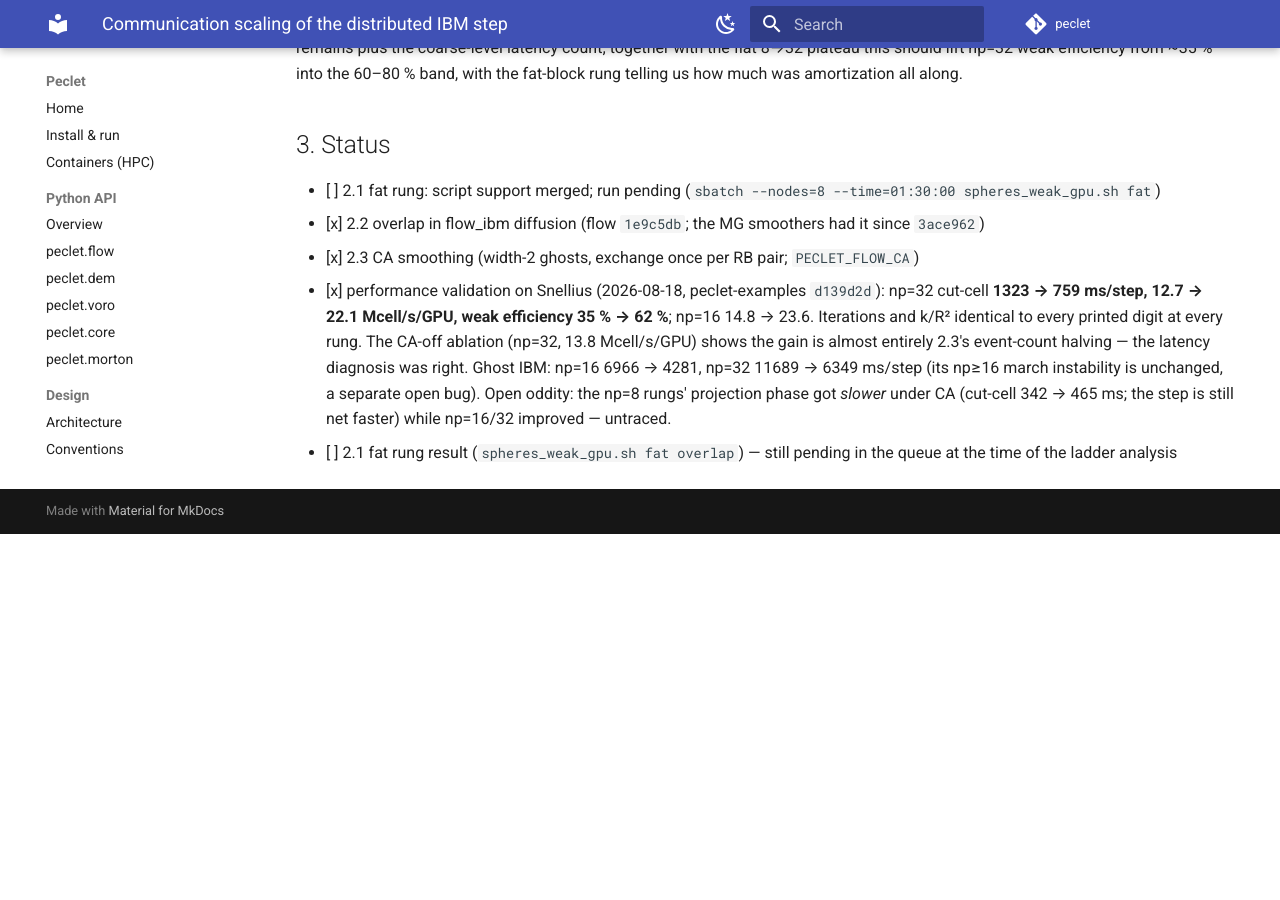
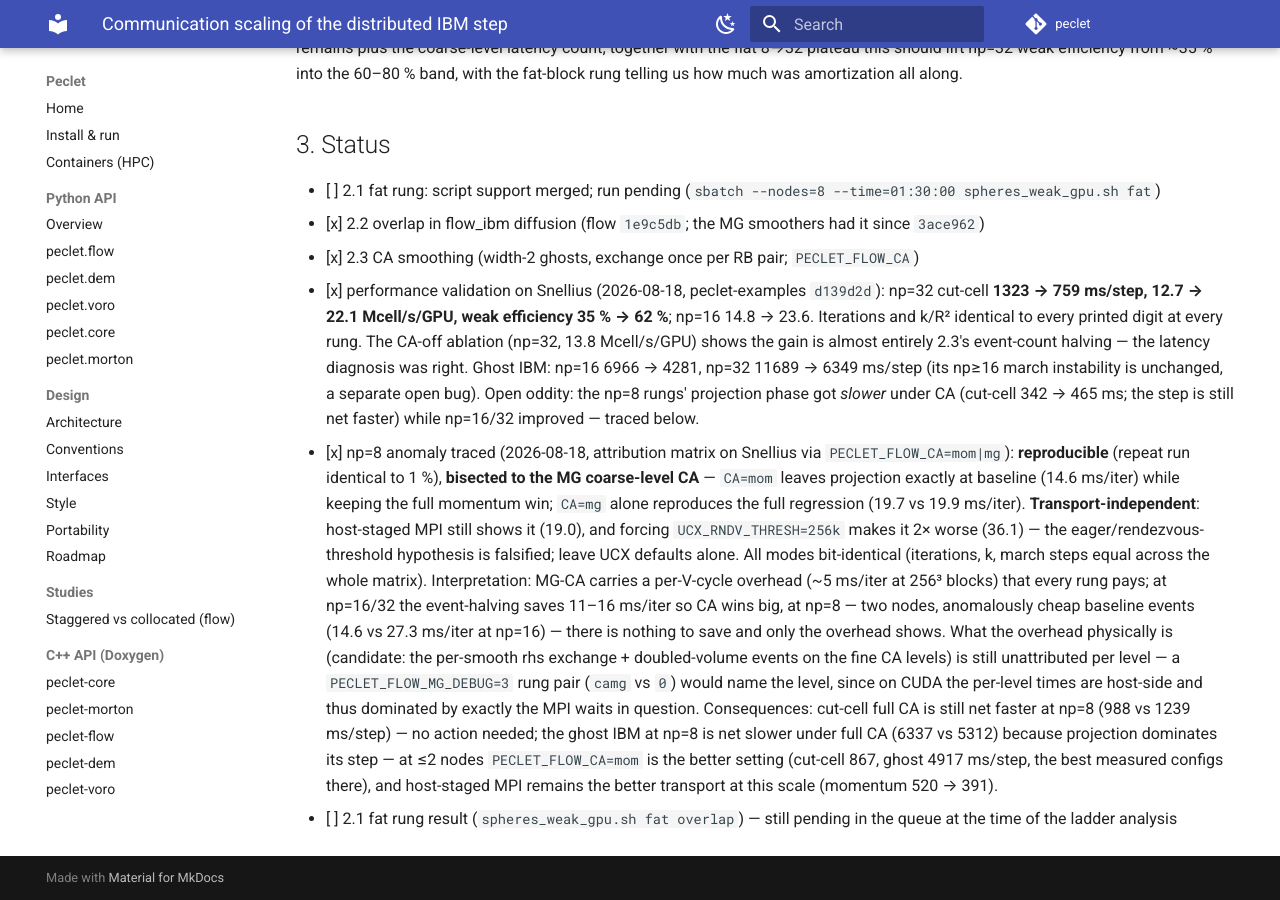
Before and after one commit to computational-chemical-engineering/peclet, an MkDocs documentation site: the page built from docs/COMMUNICATION_SCALING.md, in a window 1280 px wide and 900 px high, scrolled down 2537 px. Built offline with MkDocs 1.6.1 and Material for MkDocs 9.7.7, drawn with Linux system fonts in a browser that asks for light colours; comment, search, counter and statistics services are not loaded; before the commit the page ends 3071 px from its top, so only the background shows below that.

Commit message:
docs: np8 CA anomaly traced — MG-CA overhead, nothing to save at 2 nodes; CA=mom guidance for small np
Co-Authored-By: Claude Fable 5 <noreply@anthropic.com>

```diff
--- a/docs/COMMUNICATION_SCALING.md
+++ b/docs/COMMUNICATION_SCALING.md
@@ -134,6 +134,26 @@ was amortization all along.
       halving — the latency diagnosis was right. Ghost IBM: np=16 6966 → 4281, np=32
       11689 → 6349 ms/step (its np≥16 march instability is unchanged, a separate open bug).
       Open oddity: the np=8 rungs' projection phase got *slower* under CA (cut-cell 342 → 465 ms;
-      the step is still net faster) while np=16/32 improved — untraced.
+      the step is still net faster) while np=16/32 improved — traced below.
+- [x] np=8 anomaly traced (2026-08-18, attribution matrix on Snellius via `PECLET_FLOW_CA=mom|mg`):
+      **reproducible** (repeat run identical to 1 %), **bisected to the MG coarse-level CA** —
+      `CA=mom` leaves projection exactly at baseline (14.6 ms/iter) while keeping the full
+      momentum win; `CA=mg` alone reproduces the full regression (19.7 vs 19.9 ms/iter).
+      **Transport-independent**: host-staged MPI still shows it (19.0), and forcing
+      `UCX_RNDV_THRESH=256k` makes it 2× worse (36.1) — the eager/rendezvous-threshold hypothesis
+      is falsified; leave UCX defaults alone. All modes bit-identical (iterations, k, march steps
+      equal across the whole matrix). Interpretation: MG-CA carries a per-V-cycle overhead
+      (~5 ms/iter at 256³ blocks) that every rung pays; at np=16/32 the event-halving saves
+      11–16 ms/iter so CA wins big, at np=8 — two nodes, anomalously cheap baseline events
+      (14.6 vs 27.3 ms/iter at np=16) — there is nothing to save and only the overhead shows.
+      What the overhead physically is (candidate: the per-smooth rhs exchange + doubled-volume
+      events on the fine CA levels) is still unattributed per level — a
+      `PECLET_FLOW_MG_DEBUG=3` rung pair (`camg` vs `0`) would name the level, since on CUDA the
+      per-level times are host-side and thus dominated by exactly the MPI waits in question.
+      Consequences: cut-cell full CA is still net faster at np=8 (988 vs 1239 ms/step) — no
+      action needed; the ghost IBM at np=8 is net slower under full CA (6337 vs 5312) because
+      projection dominates its step — at ≤2 nodes `PECLET_FLOW_CA=mom` is the better setting
+      (cut-cell 867, ghost 4917 ms/step, the best measured configs there), and host-staged MPI
+      remains the better transport at this scale (momentum 520 → 391).
 - [ ] 2.1 fat rung result (`spheres_weak_gpu.sh fat overlap`) — still pending in the queue at
       the time of the ladder analysis
```
